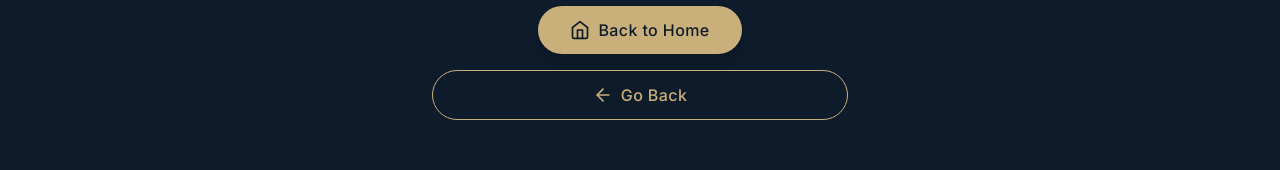
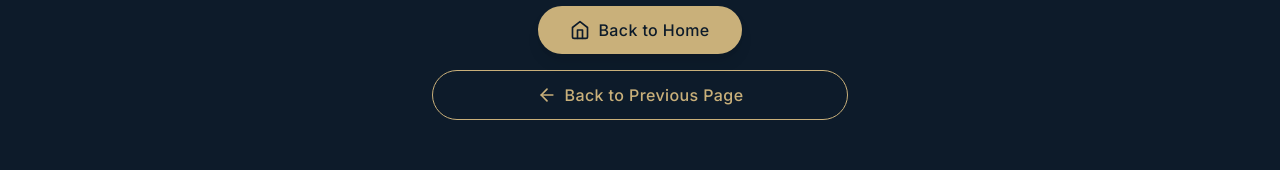
Before and after one commit to Ritesh810/Satwa, a React (Create React App) app in the folder client/: page /forgot-password in a window 1280 px wide. Shown: the part 481-651 px from the top of the page. Built offline with nearby package versions, Linux system fonts and the light colour scheme.

Commit message:
added button and function user click prev page button redirect there

```diff
--- a/client/src/pages/NotFound.js
+++ b/client/src/pages/NotFound.js
@@ -23,7 +23,7 @@ const NotFound = () => {
             className="w-full btn-gold-outline inline-flex items-center justify-center"
           >
             <FiArrowLeft className="mr-2 w-5 h-5" />
-            Go Back
+            Back to Previous Page
           </button>
         </div>
       </div>
```
